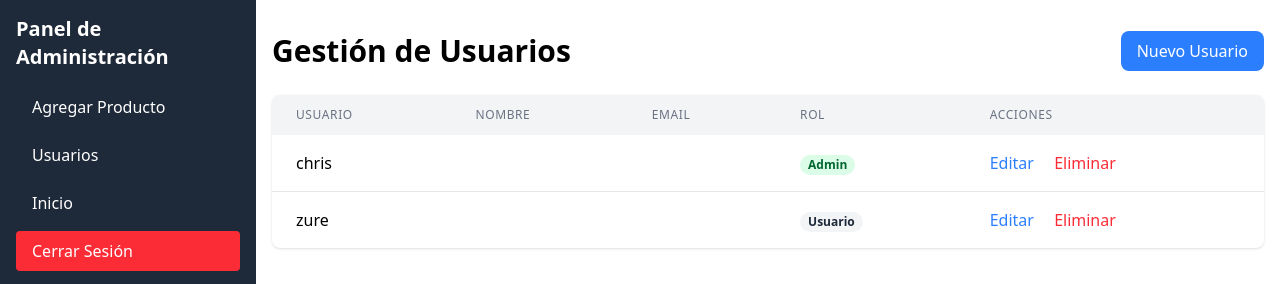
After one commit to ChrisCampaDev/djangoMenu, a Django app: page /gestion/users/ in a window 1280 px wide. The commit adds this page. Shown: the part 801-1085 px from the top of the page. Run offline with Django 5.2, Linux system fonts and the light colour scheme; a user stored in the database is signed in; data comes from the database, SQL or seed files in the repository; both versions use the stored data as it was after the commit.

Commit message:
v4 gestion user

```diff
--- a/Menu/Menu/settings.py
+++ b/Menu/Menu/settings.py
@@ -91,7 +91,8 @@ STATICFILES_DIRS = [
 ]
 STATIC_ROOT = os.path.join(BASE_DIR, 'staticfiles')
 
-LOGIN_URL = '/accounts/login/'
+LOGIN_REDIRECT_URL = 'home'
+LOGOUT_REDIRECT_URL = 'login'
 
 MEDIA_URL = '/media/'
 MEDIA_ROOT = os.path.join(BASE_DIR, 'base/media')
--- /dev/null
+++ b/Menu/index/modules/user/views.py
@@ -0,0 +1,33 @@
+# views.py
+from django.views.generic import ListView, CreateView, UpdateView, DeleteView
+from django.urls import reverse_lazy
+from django.contrib.auth.mixins import LoginRequiredMixin
+from .forms import UserForm
+from django.contrib.auth.models import User
+
+class UserListView(LoginRequiredMixin, ListView):
+    model = User
+    template_name = 'users/list.html'
+    context_object_name = 'users'
+
+class UserCreateView(LoginRequiredMixin, CreateView):
+    model = User
+    form_class = UserForm
+    template_name = 'users/form.html'
+    success_url = reverse_lazy('list')
+
+class UserUpdateView(LoginRequiredMixin, UpdateView):
+    model = User
+    form_class = UserForm
+    template_name = 'users/form.html'
+    success_url = reverse_lazy('list')
+
+    def get_form_kwargs(self):
+        kwargs = super().get_form_kwargs()
+        kwargs['initial']['is_staff'] = self.object.is_staff
+        return kwargs
+
+class UserDeleteView(LoginRequiredMixin, DeleteView):
+    model = User
+    template_name = 'users/confirmDelete.html'
+    success_url = reverse_lazy('user_list')
--- a/Menu/index/templates/login.html
+++ b/Menu/index/templates/login.html
@@ -18,8 +18,5 @@
             Ingresar
         </button>
     </form>
-    <div class="mt-4 text-center">
-        <a href="#" class="text-green-500 hover:underline">Crear cuenta</a>
-    </div>
 </div>
 {% endblock %}
--- /dev/null
+++ b/Menu/index/templates/users/list.html
@@ -0,0 +1,51 @@
+<!-- user_list.html -->
+{% extends 'base.html' %}
+
+{% block content %}
+<div class="container mx-auto px-4 py-8">
+    <div class="flex justify-between items-center mb-6">
+        <h1 class="text-3xl font-bold">Gestión de Usuarios</h1>
+        <a href="{% url 'user_create' %}" class="bg-blue-500 text-white px-4 py-2 rounded-lg hover:bg-blue-600">
+            Nuevo Usuario
+        </a>
+    </div>
+
+    <div class="bg-white rounded-lg shadow overflow-hidden">
+        <table class="min-w-full">
+            <thead class="bg-gray-100">
+                <tr>
+                    <th class="px-6 py-3 text-left text-xs font-medium text-gray-500 uppercase tracking-wider">Usuario</th>
+                    <th class="px-6 py-3 text-left text-xs font-medium text-gray-500 uppercase tracking-wider">Nombre</th>
+                    <th class="px-6 py-3 text-left text-xs font-medium text-gray-500 uppercase tracking-wider">Email</th>
+                    <th class="px-6 py-3 text-left text-xs font-medium text-gray-500 uppercase tracking-wider">Rol</th>
+                    <th class="px-6 py-3 text-left text-xs font-medium text-gray-500 uppercase tracking-wider">Acciones</th>
+                </tr>
+            </thead>
+            <tbody class="divide-y divide-gray-200">
+                {% for user in users %}
+                <tr>
+                    <td class="px-6 py-4">{{ user.username }}</td>
+                    <td class="px-6 py-4">{{ user.get_full_name }}</td>
+                    <td class="px-6 py-4">{{ user.email }}</td>
+                    <td class="px-6 py-4">
+                        {% if user.is_staff %}
+                        <span class="px-2 inline-flex text-xs leading-5 font-semibold rounded-full bg-green-100 text-green-800">
+                            Admin
+                        </span>
+                        {% else %}
+                        <span class="px-2 inline-flex text-xs leading-5 font-semibold rounded-full bg-gray-100 text-gray-800">
+                            Usuario
+                        </span>
+                        {% endif %}
+                    </td>
+                    <td class="px-6 py-4">
+                        <a href="{% url 'user_update' user.id %}" class="text-blue-500 hover:text-blue-700 mr-4">Editar</a>
+                        <a href="{% url 'user_delete' user.id %}" class="text-red-500 hover:text-red-700">Eliminar</a>
+                    </td>
+                </tr>
+                {% endfor %}
+            </tbody>
+        </table>
+    </div>
+</div>
+{% endblock %}
--- a/Menu/index/urls.py
+++ b/Menu/index/urls.py
@@ -1,8 +1,9 @@
-from django.urls import path
-from . import views
+from django.urls import path,include
+from index.views import *
 
 urlpatterns = [
-    path('', views.HomeView.as_view(), name='home'),
-    path('login/', views.UserLoginView.as_view(), name='login'),
-    path('logout/', views.UserLogoutView.as_view(), name='logout'),
+    path('', HomeView.as_view(), name='home'),
+    path('login/', UserLoginView.as_view(), name='login'),
+    path('logout/', UserLogoutView.as_view(), name='logout'),
+    path('gestion/', include('index.modules.user.url')),
 ]
--- a/Menu/index/views.py
+++ b/Menu/index/views.py
@@ -5,7 +5,6 @@ from django.contrib.auth.views import LoginView,LogoutView
 from django.contrib.auth.mixins import LoginRequiredMixin, PermissionRequiredMixin
 #from django.contrib.auth import login, authenticate, logout
 #from django.shortcuts import redirect, render
-
 
 class HomeView(LoginRequiredMixin,TemplateView):
     template_name = 'index.html'
--- a/Menu/templates/base.html
+++ b/Menu/templates/base.html
@@ -63,10 +63,13 @@
                 <a href="#" class="block py-2 px-4 hover:bg-gray-700 rounded transition duration-300">Agregar Producto</a>
             </li>
             <li>
-                <a href="#" class="block py-2 px-4 hover:bg-gray-700 rounded transition duration-300">Usuarios</a>
+                <a href="{% url 'user_list' %}" class="block py-2 px-4 hover:bg-gray-700 rounded transition duration-300">Usuarios</a>
             </li>
             <li>
-                <a href="{% url 'admin:logout' %}" class="block py-2 px-4 bg-red-500 hover:bg-red-600 rounded transition duration-300">Cerrar Sesión</a>
+              <a href="{% url 'home' %}" class="block py-2 px-4 hover:bg-gray-700 rounded transition duration-300">Inicio</a>
+            </li>
+            <li>
+                <a href="{% url 'logout' %}" class="block py-2 px-4 bg-red-500 hover:bg-red-600 rounded transition duration-300">Cerrar Sesión</a>
             </li>
         </ul>
     </aside>
@@ -133,6 +136,6 @@
         width: max-content;
         animation: infinite-scroll 20s linear infinite;
     }
-</style>
+  </style>
 </body>
 </html>
```
Also changed, not shown: Menu/index/modules/user/forms.py (added, +13 -0 lines), Menu/index/modules/user/url.py (added, +9 -0 lines), Menu/index/templates/register.html (deleted, +0 -65 lines), Menu/index/templates/users/confirmDelete.html (added, +19 -0 lines), Menu/index/templates/users/form.html (added, +52 -0 lines), Menu/db.sqlite3, Menu/index/modules/products/form.py (added), Menu/index/modules/products/models.py (renamed from Menu/index/models.py).
